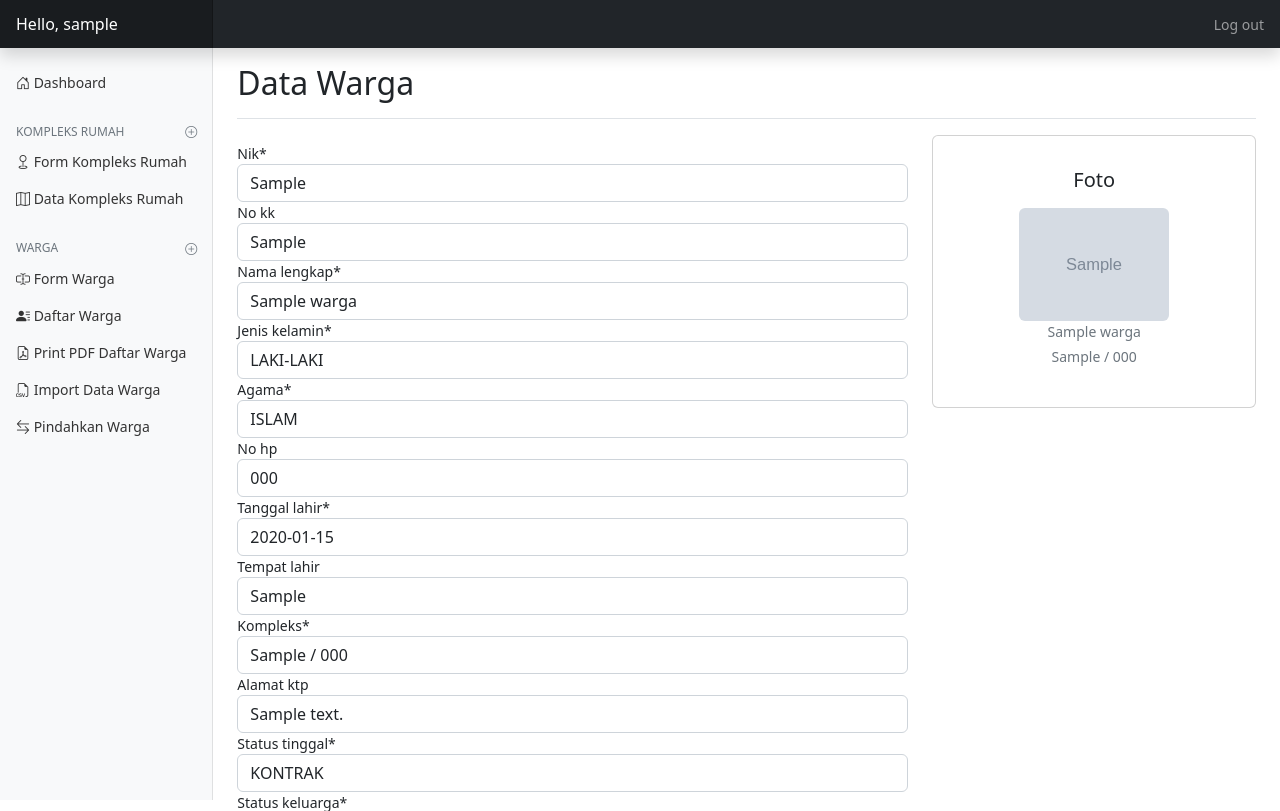
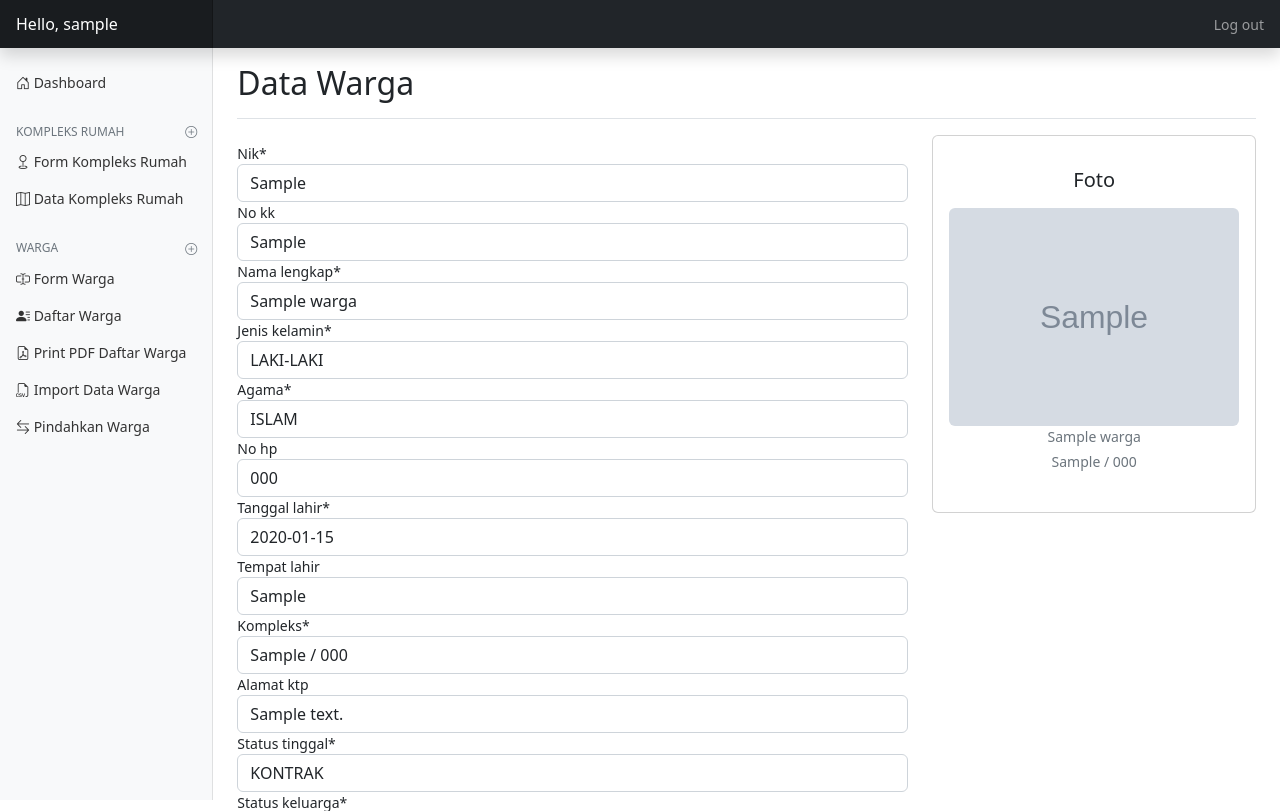
Before and after one commit to robertusnegoro/datawarga, a Django app: page /warga/form-warga/1 in a window 1280 px wide. Shown: the top 811 px of the page. Run offline with Django 4.2, Linux system fonts and the light colour scheme; a user stored in the database is signed in; tables that the repository leaves empty hold one stand-in row (values such as "Sample post"); grey boxes marked "Sample" are stand-in pictures; some libraries are stand-ins or nearby versions.

Commit message:
remove static width

```diff
--- a/datawarga/kependudukan/templates/form_warga.html
+++ b/datawarga/kependudukan/templates/form_warga.html
@@ -69,7 +69,7 @@
                     {% else %}
                     {% static 'no-photo.png' %}
                 {% endif %}" alt="avatar"
-                class="rounded img-fluid" style="width: 150px;">
+                class="rounded img-fluid">
                 <p class="text-muted mb-1">{{ datawarga.nama_lengkap }}</p>
                 <p class="text-muted mb-4">{{ datawarga.kompleks }}</p>
             </div>
```
